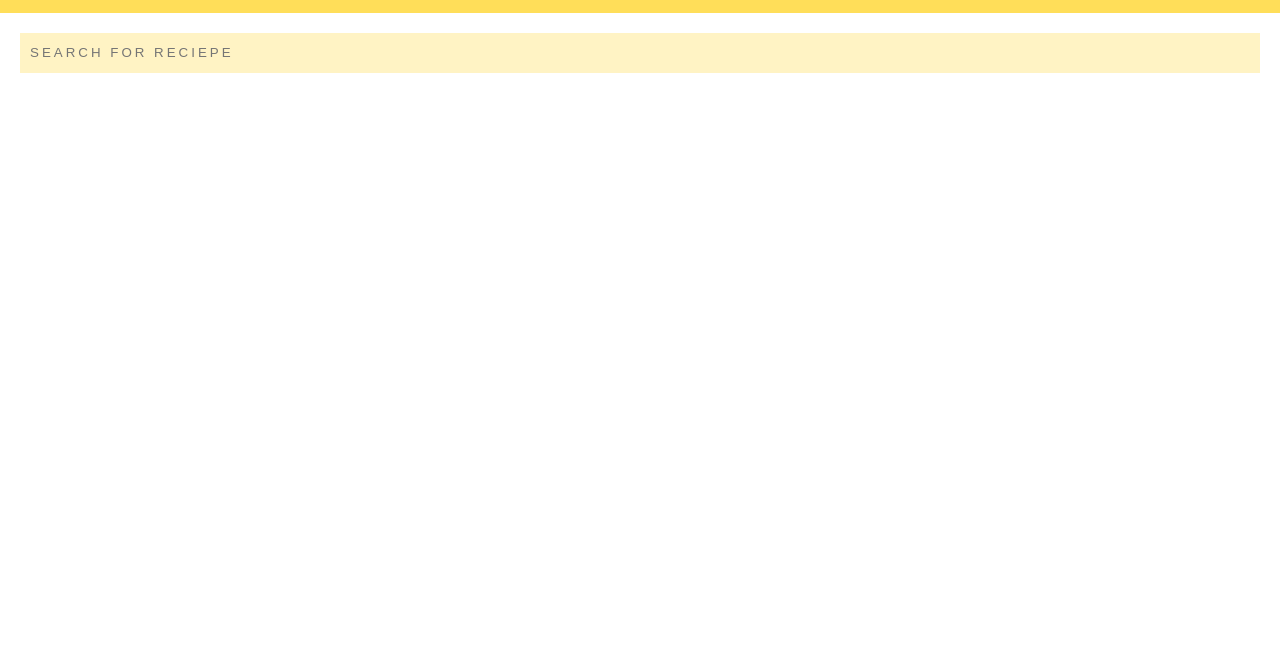
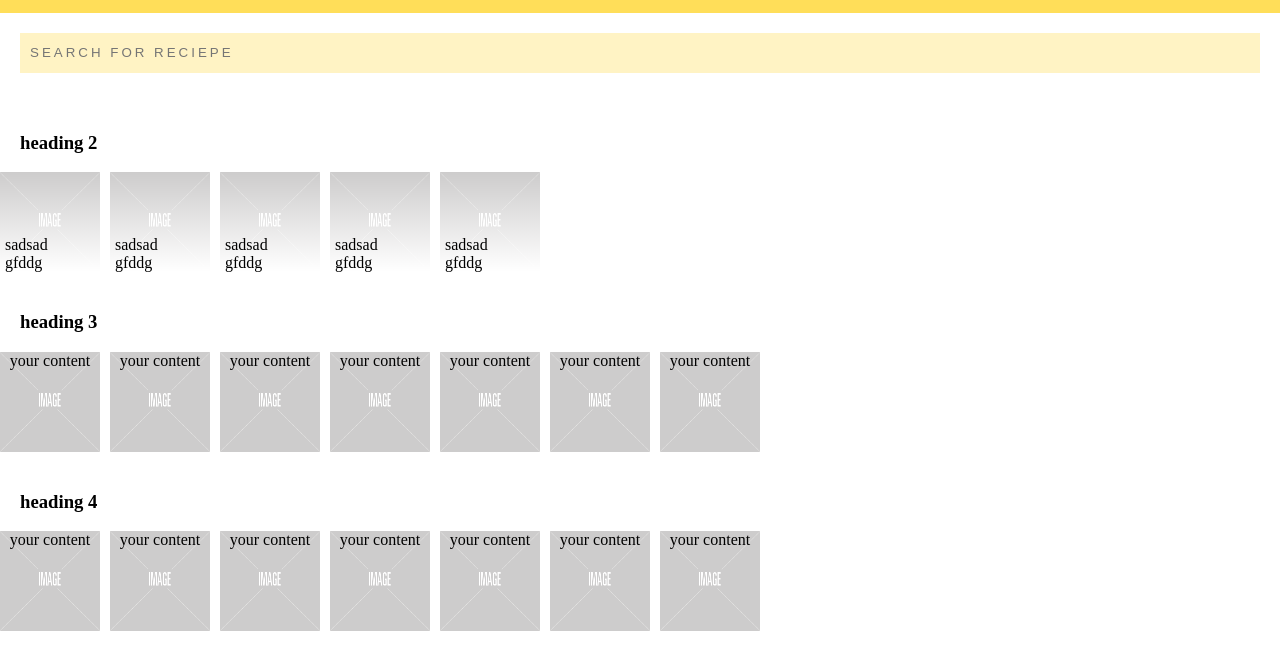
Before and after one commit to alexeimdev/liat-portfolio, a plain HTML site: page website/home.html in a window 1280 px wide. Shown: the part 37-706 px from the top of the page. Drawn offline with nearby package versions, Linux system fonts and the light colour scheme.

Commit message:
carousel

```diff
--- a/website/home.html
+++ b/website/home.html
@@ -1,3 +1,11 @@
+<link rel="stylesheet" type="text/css" href="https://cdn.jsdelivr.net/npm/slick-carousel@1.8.1/slick/slick.css" />
+<link rel="stylesheet" type="text/css" href="https://cdn.jsdelivr.net/npm/slick-carousel@1.8.1/slick/slick-theme.css" />
+
+<script type="text/javascript" src="https://code.jquery.com/jquery-1.11.0.min.js"></script>
+<script type="text/javascript" src="https://code.jquery.com/jquery-migrate-1.2.1.min.js"></script>
+<script type="text/javascript" src="https://cdn.jsdelivr.net/npm/slick-carousel@1.8.1/slick/slick.min.js"></script>
+
+
 <style>
     html,
     body {
@@ -5,10 +13,12 @@
         height: 100%;
         margin: 0;
         padding: 0;
+        padding-bottom: 100px;
     }
 
     body {
         padding-top: 50px;
+        box-sizing: border-box;
     }
 </style>
 <style>
@@ -48,6 +58,7 @@
 
     main .main-container {
         text-align: center;
+        overflow-x: hidden;
     }
 
     .search-wrapper {
@@ -61,6 +72,36 @@
         letter-spacing: 3px;
         border: none;
         background-color: #fff3c4;
+    }
+
+    section h3 {
+        text-align: left;
+        padding-left: 20px;
+        padding-top: 20px;
+    }
+
+    .carousel-container {
+        width: 100%;
+    }
+
+    .carousel-container .carousel-item {
+        height: 100px !important;
+        width: 100px !important;
+        background-image: url('images/img-placeholder.png');
+        background-position: top center;
+        background-size: 100px 100px;
+        background-repeat: no-repeat;
+        margin-right: 10px;
+    }
+
+    .carousel-container .carousel-item .carousel-item-text {
+        height: 100%;
+        display: flex;
+        text-align: left;
+        align-items: flex-end;
+        background-image: linear-gradient(rgba(255, 255, 255, 0), rgba(255, 255, 255, 1));
+        padding-left: 5px;
+        padding-right: 45%;
     }
 </style>
 
@@ -78,6 +119,63 @@
             <div class="search-wrapper">
                 <input type="text" class="search-input" placeholder="SEARCH FOR RECIEPE" />
             </div>
+            <section>
+                <h3>heading 2</h3>
+                <div class="carousel-container">
+                    <div class="carousel-item">
+                        <div class="carousel-item-text">sadsad gfddg</div>
+                    </div>
+                    <div class="carousel-item">
+                        <div class="carousel-item-text">sadsad gfddg</div>
+                    </div>
+                    <div class="carousel-item">
+                        <div class="carousel-item-text">sadsad gfddg</div>
+                    </div>
+                    <div class="carousel-item">
+                        <div class="carousel-item-text">sadsad gfddg</div>
+                    </div>
+                    <div class="carousel-item">
+                        <div class="carousel-item-text">sadsad gfddg</div>
+                    </div>
+                </div>
+            </section>
+            <section>
+                <h3>heading 3</h3>
+                <div class="carousel-container">
+                    <div class="carousel-item">your content</div>
+                    <div class="carousel-item">your content</div>
+                    <div class="carousel-item">your content</div>
+                    <div class="carousel-item">your content</div>
+                    <div class="carousel-item">your content</div>
+                    <div class="carousel-item">your content</div>
+                    <div class="carousel-item">your content</div>
+                </div>
+            </section>
+            <section>
+                <h3>heading 4</h3>
+                <div class="carousel-container">
+                    <div class="carousel-item">your content</div>
+                    <div class="carousel-item">your content</div>
+                    <div class="carousel-item">your content</div>
+                    <div class="carousel-item">your content</div>
+                    <div class="carousel-item">your content</div>
+                    <div class="carousel-item">your content</div>
+                    <div class="carousel-item">your content</div>
+                </div>
+            </section>
         </div>
     </main>
 </div>
+
+<script>
+    $(document).ready(function () {
+        $('.carousel-container').slick({
+            infinite: false,
+            //slidesToShow: 2,
+            //slidesToScroll: 2,
+            //centerMode: true,
+            //centerPadding: '60px',
+            //variableWidth: true
+        });
+    });
+</script>
```
Also changed, not shown: website/index.html (+6 -1 lines), website/images/img-placeholder.png (added), 1 other file.
